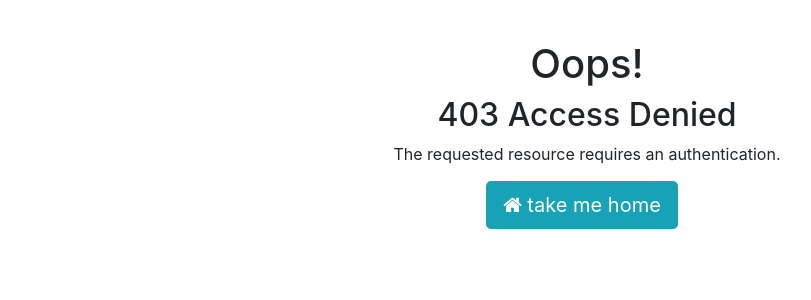
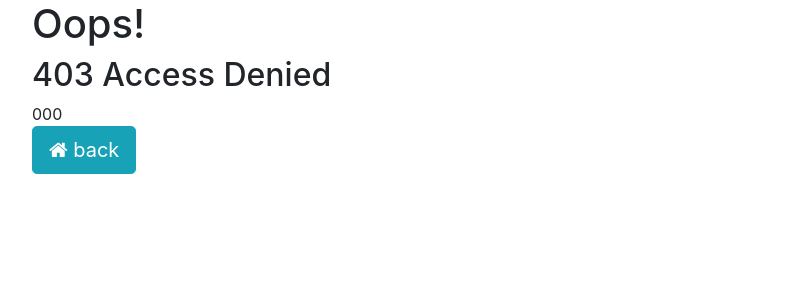
Before and after one commit to upy/billboard, a Django app: template templates/403.html in a window 1280 px wide. Shown: the top 300 px of the page, without its empty margins (53-864 px from the left). Run offline with Django 3.2, Linux system fonts and the light colour scheme; the template is opened without the code that fills it: most values are stand-ins (such as "Sample title", 1, 10 or a date in 2020); some libraries are stand-ins or nearby versions.

Commit message:
update 403 error page.

```diff
--- a/templates/403.html
+++ b/templates/403.html
@@ -2,23 +2,6 @@
 
 {% block title %}{% trans '403 permission error' %}{% endblock %}
 {% block layout_content %}
-    {% compress css %}
-        <style>
-            .error-template {
-                padding: 40px 15px;
-                text-align: center;
-            }
-
-            .error-actions {
-                margin-top: 15px;
-                margin-bottom: 15px;
-            }
-
-            .error-actions .btn {
-                margin-right: 10px;
-            }
-        </style>
-    {% endcompress %}
     <div class="container">
         <div class="row">
             <div class="col-md-12">
@@ -26,12 +9,22 @@
                     <h1>Oops!</h1>
                     <h2>{% trans '403 Access Denied' %}</h2>
                     <div class="error-details">
-                        {% trans "The requested resource requires an authentication." %}
+                        {% if exception %}
+                            {{ exception }}
+                        {% else %}
+                            {% trans "The requested resource requires an authentication." %}
+                        {% endif %}
                     </div>
                     <div class="error-actions">
-                        <a href="{% url 'login' %}" class="btn btn-info btn-lg">
-                            <span class="fa fa-home"></span> {% trans 'take me home' %}
-                        </a>
+                        {% if exception %}
+                            <a href="javascript:history.back()" class="btn btn-info btn-lg">
+                                <span class="fa fa-home"></span> {% trans 'back' %}
+                            </a>
+                        {% else %}
+                            <a href="{% url 'main' %}" class="btn btn-info btn-lg">
+                                <span class="fa fa-home"></span> {% trans 'take me home' %}
+                            </a>
+                        {% endif %}
                     </div>
 
                 </div>
```
